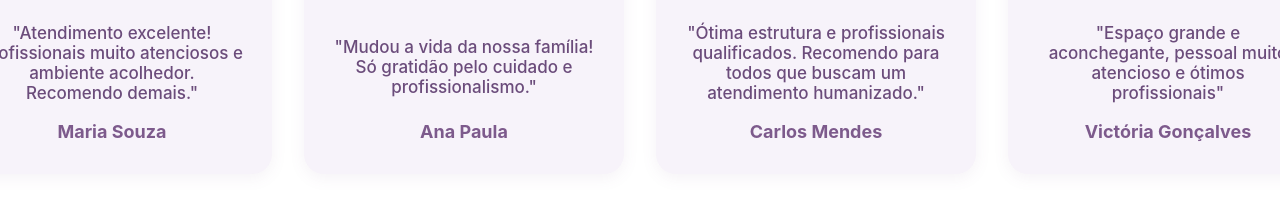
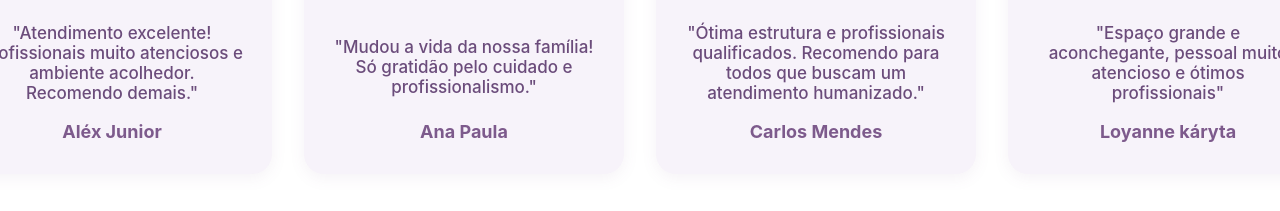
Before and after one commit to Yago04/Projeto-Espa-o-Equilibriun, a React (Create React App) app: page / in a window 1280 px wide. Shown: the part 4230-4441 px from the top of the page. Built offline with nearby package versions, Linux system fonts and the light colour scheme.

Commit message:
atualizacoes no arquivo

```diff
--- a/src/components/GoogleReviewsSection.js
+++ b/src/components/GoogleReviewsSection.js
@@ -6,7 +6,7 @@ import fotoperfil4 from '../assets/images/foto_perfil/perfil4.png';
 
 const reviews = [
   {
-    name: 'Maria Souza',
+    name: 'Aléx Junior ',
     avatar: fotoperfil,
     rating: 5,
     comment: 'Atendimento excelente! Profissionais muito atenciosos e ambiente acolhedor. Recomendo demais.'
@@ -24,7 +24,7 @@ const reviews = [
     comment: 'Ótima estrutura e profissionais qualificados. Recomendo para todos que buscam um atendimento humanizado.'
   },
   {
-    name: 'Victória Gonçalves',
+    name: 'Loyanne káryta ',
     avatar: fotoperfil4,
     rating: 4,
     comment: 'Espaço grande e aconchegante, pessoal muito atencioso e ótimos profissionais'
```
Also changed, not shown: src/assets/images/foto_perfil/perfil.png, src/assets/images/foto_perfil/perfil4.png.
